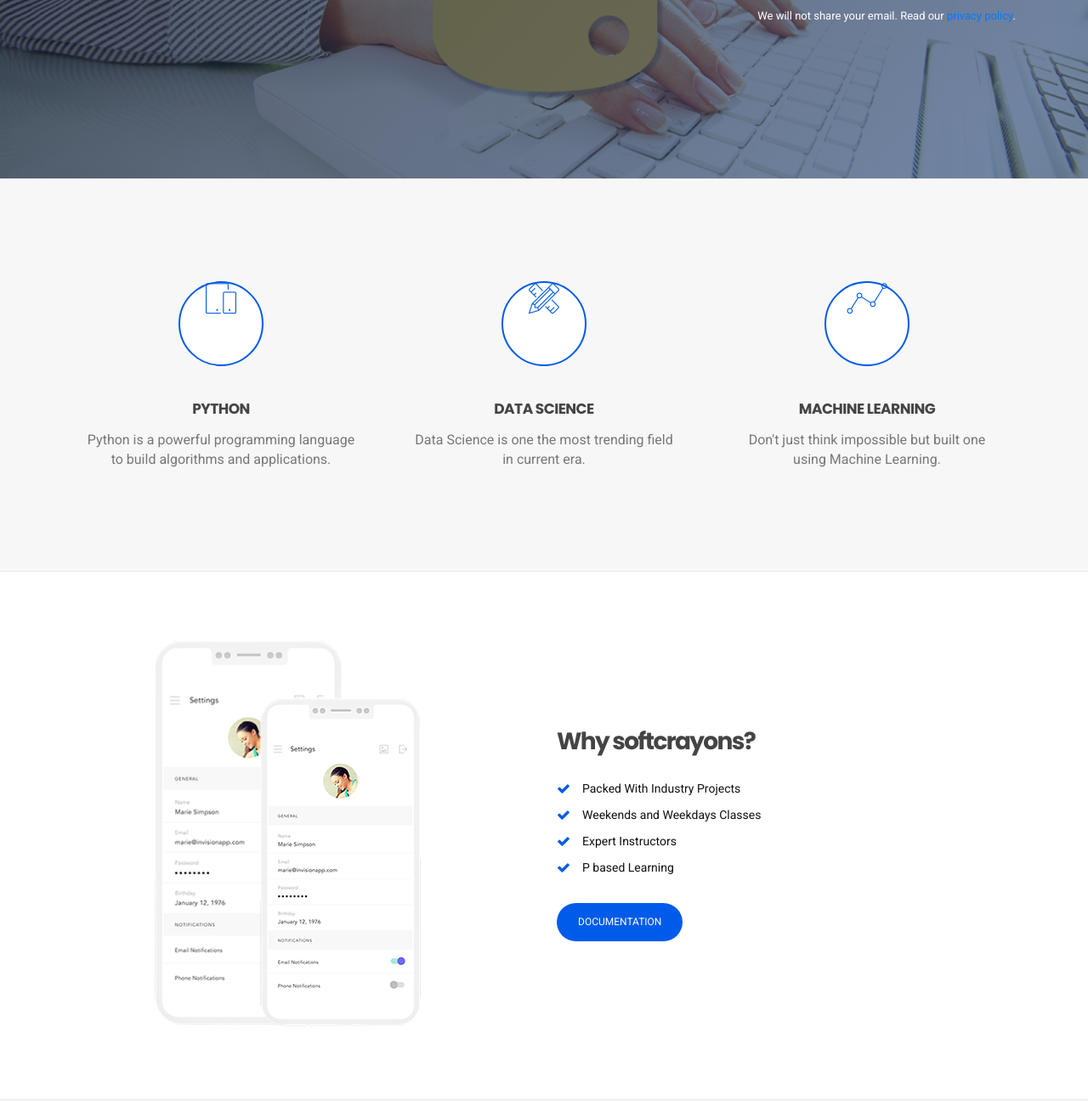
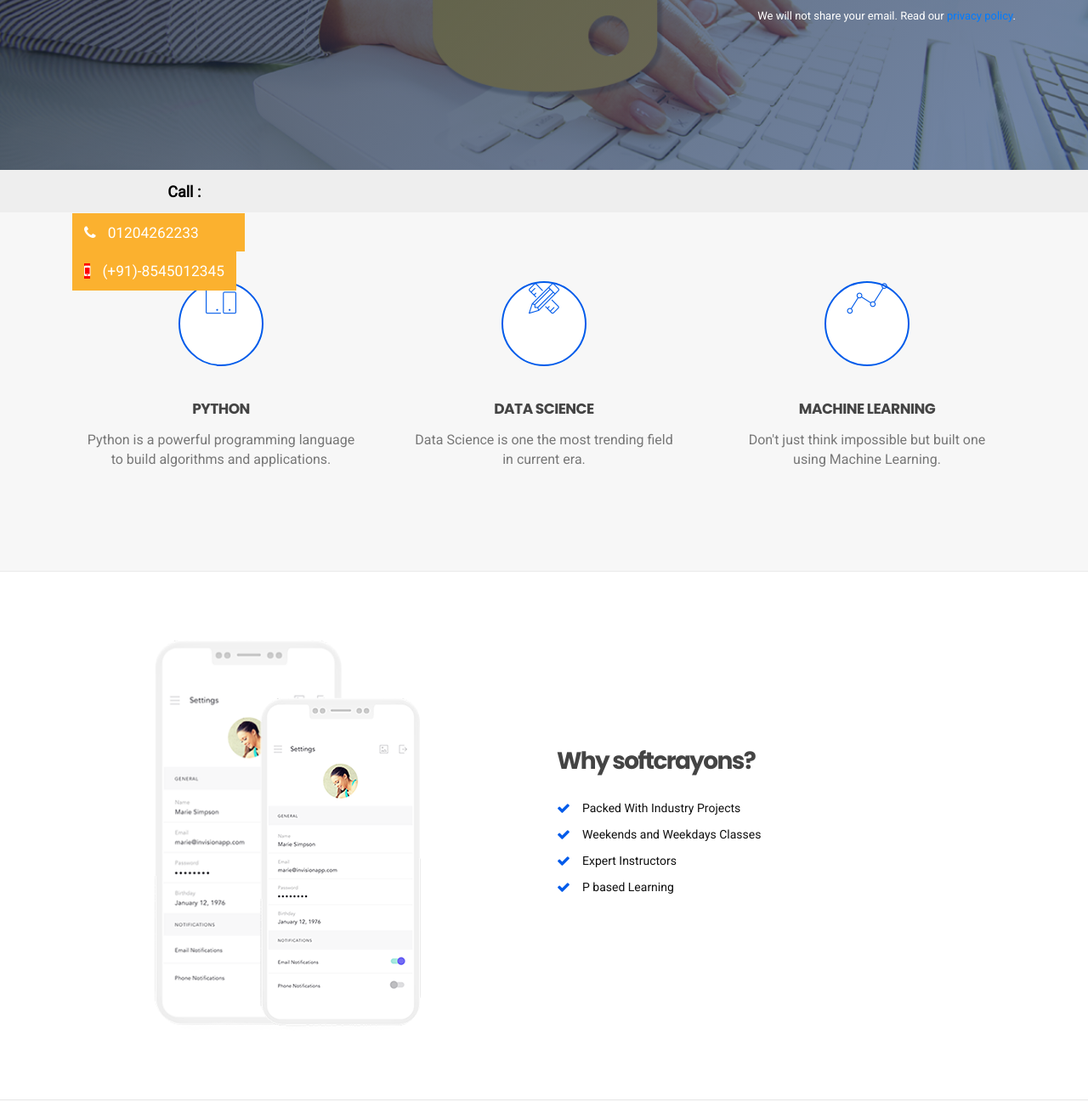
Before and after one commit to kaus2595/Softcrayons-Learning-Page, a PHP site: page /index.html in a window 1280 px wide. Shown: the part 550-1846 px from the top of the page at 85% size. Run offline with PHP 8.4, Linux system fonts and the light colour scheme; some libraries are stand-ins or nearby versions.

Commit message:
Major changes

```diff
--- a/css/main.css
+++ b/css/main.css
@@ -1,30 +1,4 @@
-/*
-    Appico By WowThemez
-*/
-
-/*  ==========================================================================
-    Table of Contets
-    ==========================================================================
-
-    1.0 Common Styles
-    2.0 Header Section
-    3.0 Hero Section
-    4.0 Promo Section
-    5.0 Documentation Section
-    6.0 Feature Section
-    7.0 Screenshot Section
-    8.0 Video Section
-    9.0 Pricing Section
-    10.0 Download Section
-    11.0 Testimonial Section
-    12.0 Blog Section
-    13.0 Subscribe Section
-    14.0 Footer Section
-    15.0 Scroll To Top
-
-    ==========================================================================
-    Appico
-    ========================================================================== */
+
 
 	@import url('https://fonts.googleapis.com/css?family=Poppins:600,700|Roboto');
 
@@ -1661,3 +1635,20 @@ user-select: none;
     /* width: 74%; */
     /* margin-left: 52px; */
 }
+.fixed-details {
+    width: 100%;
+    background: rgba(238, 238, 238, 1) none repeat scroll 0% 0%;
+    float: left;
+    height: 50px;
+    position: fixed;
+    z-index: 100;
+    bottom: 0px;
+}
+
+.phone-box {
+     padding: 14px 14px;
+     background: rgba(251, 177, 47, 1) none repeat scroll 0% 0%;
+     text-align: center;
+     color: #fff;
+     font-size: 13px;
+ }
--- a/index.html
+++ b/index.html
@@ -93,7 +93,7 @@ if($send)
     					<div class="hero-content">
     						<h1>Learning <br>makes your life better</h1>
     						<p>Learn Python, Data Science and Machine Learning. Download the syallabus</p>
-    						<a href="#" class="hero_btn"><i class="fa fa-download"></i> Download Now</a>
+    						<a href="syall.pdf" class="hero_btn"><i class="fa fa-download"></i> Download Now</a>
     					</div>
     				</div>
                     <div class="col-lg-4 offset-lg-2">
@@ -180,7 +180,6 @@ if($send)
                                 <li>Expert Instructors</li>
                                 <li>P based Learning</li>
                             </ul>
-                            <a href="#" class="app_btn">Documentation</a>
                         </div>
                     </div>
                 </div>
@@ -483,6 +482,29 @@ if($send)
 												</div>
 													</div>
 
+<div class="fixed-details">
+<div class="container">
+<div class="col-md-3 text-center">
+<p style="margin: 8px 0px; color:#fff; margin: 14px 14px 14px 0px;">
+<strong style="color:#000 !important; font-size:18px;">Call : </strong>
+</p>
+</div>
+<div class="col-md-3">
+<div class="row">
+<div class="phone-box">
+<span class="fa-lg" style="margin-right:40px; font-color: red"><i class="fa fa-phone" style="margin-right:14px;"></i>01204262233</span>
+</div>
+</div>
+</div>
+<div class="col-md-3">
+<div class="row">
+<div class="phone-box">
+<span class="fa-lg"><i class="fa fa-mobile" style="margin-right:14px; background-color: red"></i>(+91)-8545012345</span>
+</div>
+</div>
+</div>
+</div>
+</div>
 <script type="text/javascript">
 var Tawk_API=Tawk_API||{}, Tawk_LoadStart=new Date();
 (function(){
```
